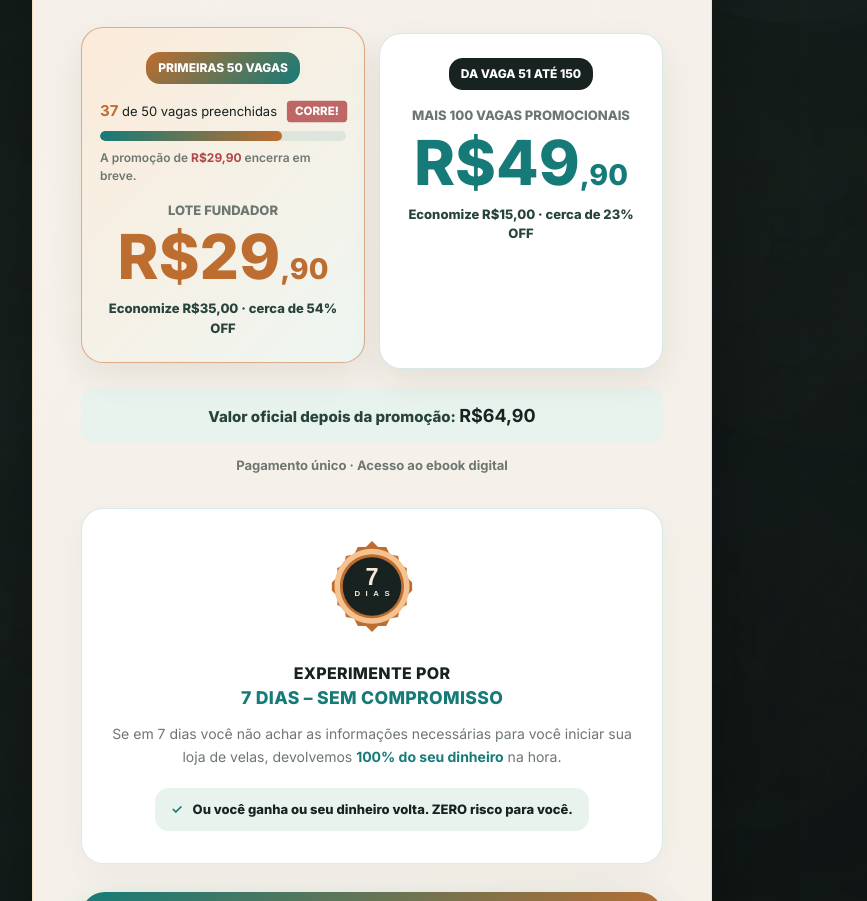
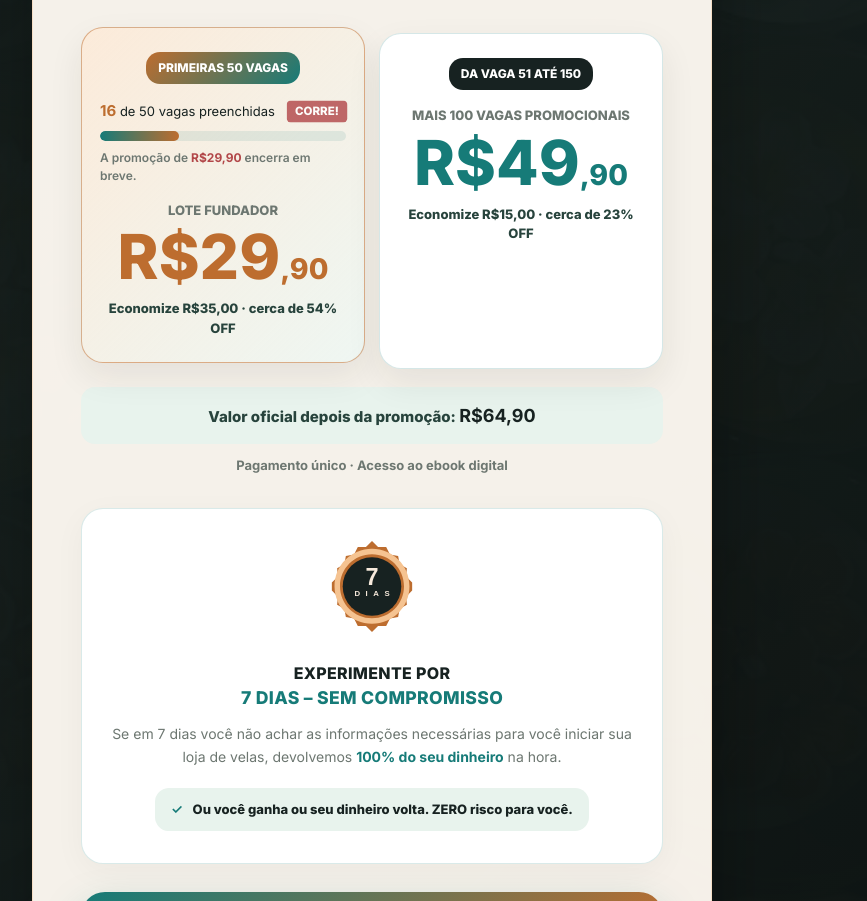
Before and after one commit to Tavaresgustavo0/renda-extra-sillage, a website: page index.html in a window 1280 px wide. Shown: the part 803-1704 px from the top of the page, without its empty margins (268-1135 px from the left). Drawn offline with nearby package versions, Linux system fonts and the light colour scheme.

Commit message:
Update index.html

```diff
--- a/index.html
+++ b/index.html
@@ -84,11 +84,11 @@
 
               <div class="scarcity-container">
                 <div class="scarcity-info">
-                  <span><strong>37</strong> de 50 vagas preenchidas</span>
+                  <span><strong>16</strong> de 50 vagas preenchidas</span>
                   <span class="urgency-tag">Corre!</span>
                 </div>
                 <div class="scarcity-bar">
-                  <div class="scarcity-progress" style="width: 74%;"></div>
+                  <div class="scarcity-progress" style="width: 32%;"></div>
                 </div>
                 <p class="scarcity-footer">A promoção de <strong>R$29,90</strong> encerra em breve.</p>
               </div>
```
